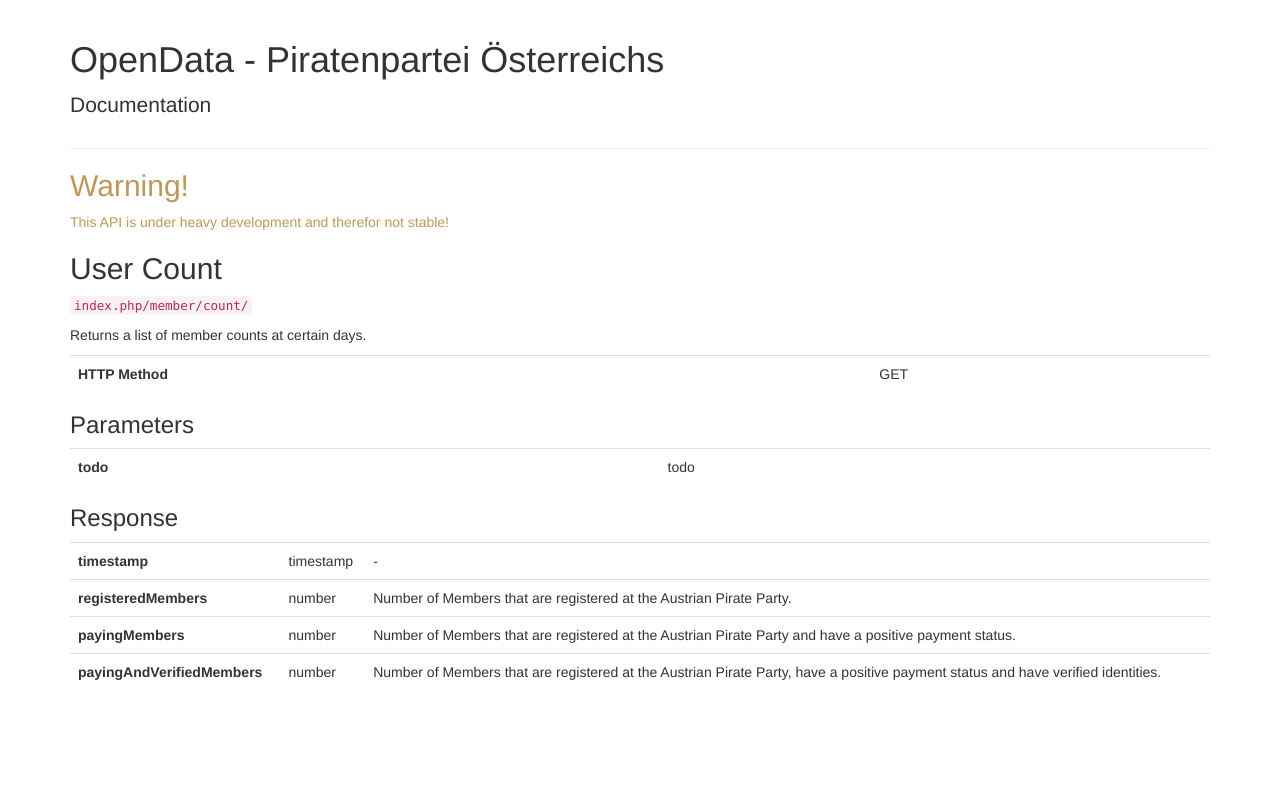
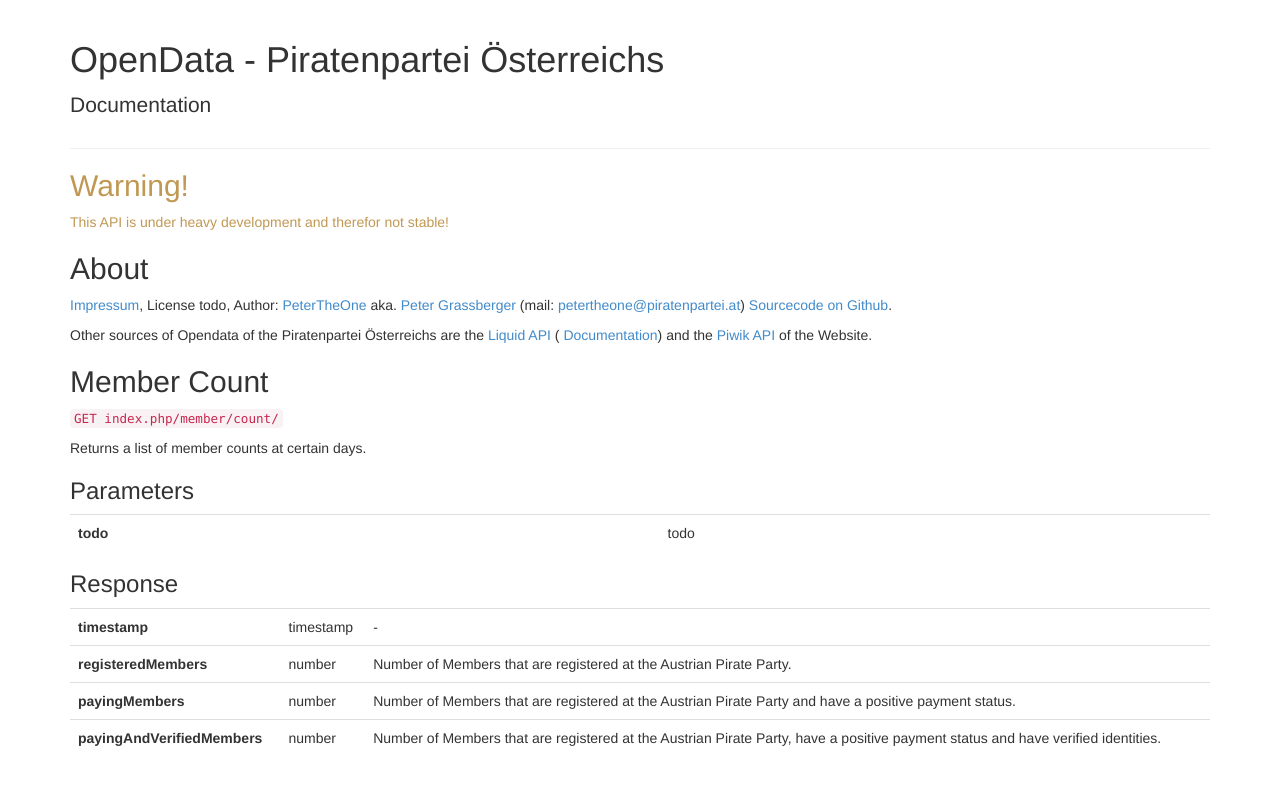
Before and after one commit to PPOE/opendata, a PHP site: page / in a window 1280 px wide. Shown: the top 785 px of the page. Run offline with PHP 8.4, Linux system fonts and the light colour scheme.

Commit message:
updata documentation

```diff
--- a/templates/documentation.php
+++ b/templates/documentation.php
@@ -23,14 +23,27 @@
             <h2 class="text-warning">Warning!</h2>
             <p class="text-warning">This API is under heavy development and therefor not stable!</p>
 
-            <h2>User Count</h2>
-            <p><a href="member/count/"><code>index.php/member/count/</code></a></p>
+            <h2>About</h2>
+            <p>
+                <a href="https://www.piratenpartei.at/rechtliches/impressum/">Impressum</a>,
+                License todo,
+                Author: <a href="https://twitter.com/PeterTheOne">PeterTheOne</a> aka.
+                <a href="http://petergrassberger.at">Peter Grassberger</a> (mail: <a href="mailto:petertheone@piratenpartei.at">petertheone@piratenpartei.at</a>)
+                <a href="https://github.com/PPOE/opendata">Sourcecode on Github</a>.
+            </p>
+            <p>
+                Other sources of Opendata of the Piratenpartei Österreichs are the
+                <a href="https://lfapi.piratenpartei.at/">Liquid API</a> (
+                <a href="http://dev.liquidfeedback.org/trac/lf/wiki/API">Documentation</a>) and the
+                <a href="http://s.piratenpartei.at/index.php?module=API&action=listAllAPI&idSite=6&period=day&date=yesterday">Piwik API</a>
+                of the Website.
+            </p>
+
+            <h2>Member Count</h2>
+            <p><a href="member/count/"><code>GET index.php/member/count/</code></a></p>
             <p>
                 Returns a list of member counts at certain days.
             </p>
-            <table class="table">
-                <tr><th>HTTP Method</th><td>GET</td></tr>
-            </table>
             <h3>Parameters</h3>
             <table class="table">
                 <tr><th>todo</th><td>todo</td></tr>
```
